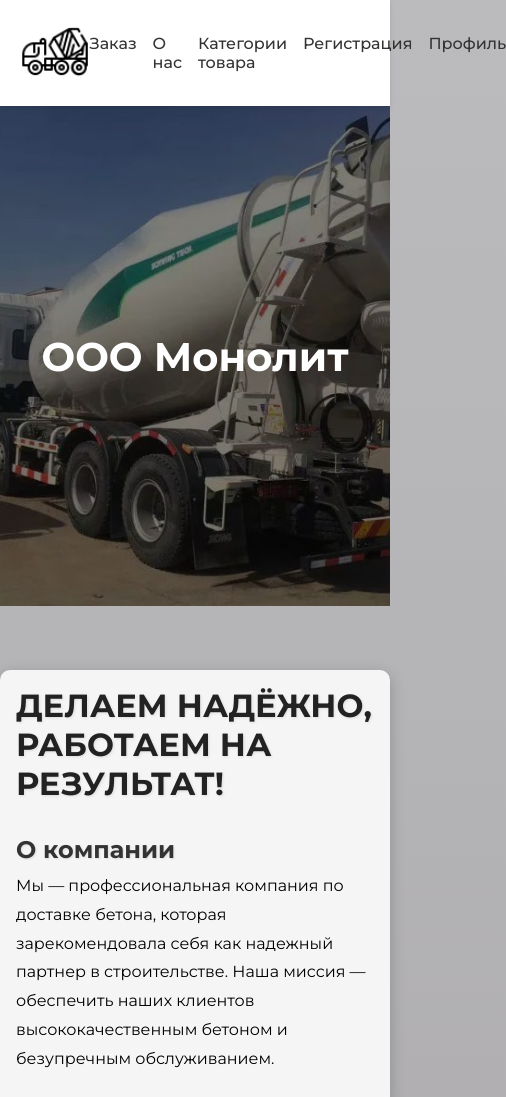
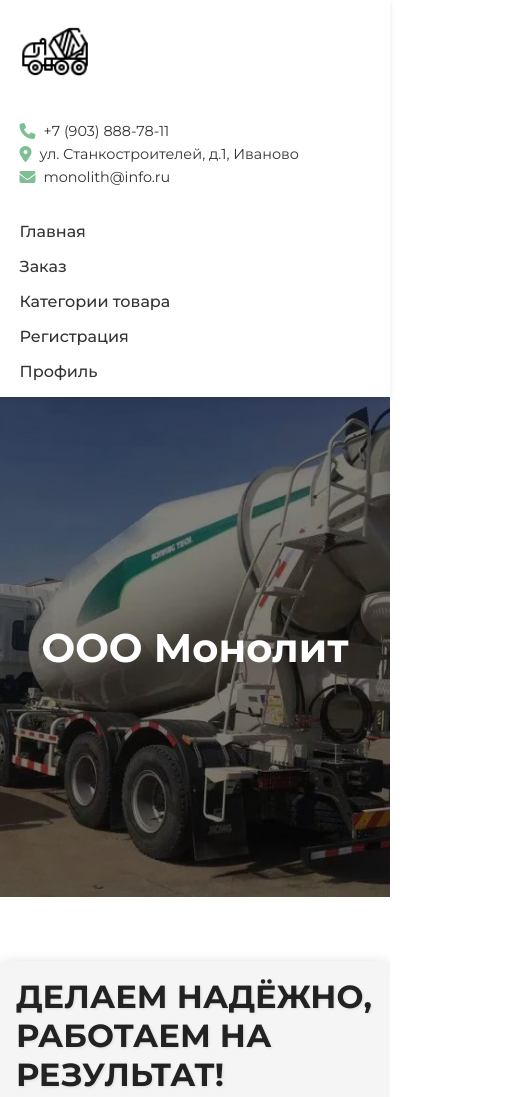
Before and after one commit to SulCool/site-monolith, a plain HTML site: page html/index.html in a window 390 px wide. Shown: the top 1097 px of the page, 506 px wide, since content can reach past the window. Drawn offline with Linux system fonts and the light colour scheme.

Commit message:
Index complsex mb

```diff
--- a/css/style.css
+++ b/css/style.css
@@ -7,9 +7,7 @@
 }
 
 body {
-    /* background-color: #bbbcbd; */
-    background: linear-gradient(rgb(187, 187, 189), rgb(127, 118, 121));
-    /* background-image: url('/assets/betonblur.jpg'); */
+    /* background: linear-gradient(rgb(187, 187, 189), rgb(127, 118, 121)); */
     font-family: 'Montserrat', sans-serif;
     overflow-x: hidden;
 }
@@ -24,11 +22,43 @@ header {
     display: flex;
     align-items: center;
     justify-content: space-between;
+    flex-wrap: wrap;
+    gap: 1rem;
 }
 
 .logo img {
     height: 70px;
     width: 70px;
+}
+
+.contact-info {
+    flex: 1;
+    text-align: center;
+}
+
+.contact-info p {
+    font-size: 0.9rem;
+    color: #333;
+    margin-bottom: 0.3rem;
+    display: flex;
+    align-items: center;
+    justify-content: center;
+    gap: 0.5rem;
+}
+
+.contact-info i {
+    color: #7fbf94;
+    font-size: 1rem;
+}
+
+.contact-info a {
+    color: #333;
+    text-decoration: none;
+    transition: color 0.3s ease;
+}
+
+.contact-info a:hover {
+    color: #7fbf94;
 }
 
 nav {
@@ -45,8 +75,8 @@ nav a {
 }
 
 nav a:hover {
-    color: #007bff;
-    text-decoration: underline;
+    color:#7fbf94;
+    text-decoration: none;
 }
 
 .hero {
@@ -259,13 +289,13 @@ nav a:hover {
 .map-placeholder {
     flex: 1;
     background: #e6e6e6;
-    min-height: 400px; /* Увеличенная высота */
+    min-height: 400px;
     border-radius: 10px;
     display: flex;
     align-items: center;
     justify-content: center;
     color: #555;
-    padding: 1rem; /* Добавлен отступ внутри */
+    padding: 1rem;
     position: relative;
     overflow: hidden;
 }
@@ -273,7 +303,7 @@ nav a:hover {
 .contact-form {
     flex: 1;
     position: relative;
-    z-index: 1; /* Убедимся, что форма над картой */
+    z-index: 1;
 }
 
 .contact-form form {
@@ -338,16 +368,37 @@ footer {
 }
 
 @media (max-width: 768px) {
-    .hero h1 {
-        font-size: 2.5rem;
+    header {
+        flex-direction: column;
+        align-items: flex-start;
+    }
+
+    .logo {
+        margin-bottom: 1rem;
+    }
+
+    .contact-info {
+        text-align: left;
+        margin-bottom: 1rem;
+    }
+
+    .contact-info p {
+        justify-content: flex-start;
     }
 
     nav {
+        flex-direction: column;
         gap: 1rem;
+        width: 100%;
+        align-items: flex-start;
     }
 
     nav a {
         font-size: 1rem;
+    }
+
+    .hero h1 {
+        font-size: 2.5rem;
     }
 
     .company-section {
--- a/html/index.html
+++ b/html/index.html
@@ -13,9 +13,14 @@
         <div class="logo">
             <img src="../assets/цемент.png" alt="Логотип Монолит">
         </div>
+        <div class="contact-info">
+            <p><i class="fas fa-phone"></i> +7 (903) 888-78-11</p>
+            <p><i class="fas fa-map-marker-alt"></i> ул. Станкостроителей, д.1, Иваново</p>
+            <p><i class="fas fa-envelope"></i> <a href="mailto:monolith@info.ru">monolith@info.ru</a></p>
+        </div>
         <nav>
+            <a href="#">Главная</a>
             <a href="order.html">Заказ</a>
-            <a href="#">О нас</a>
             <a href="catalog.html">Категории товара</a>
             <a href="register.html">Регистрация</a>
             <a href="pro.html">Профиль</a>
```
Also changed, not shown: 1 other file.
